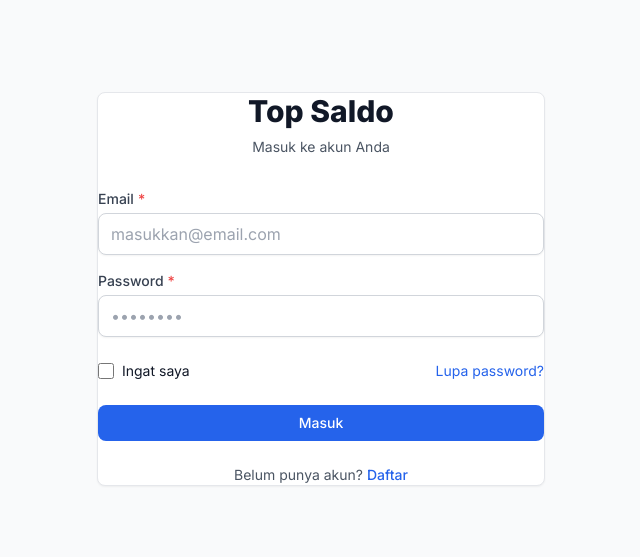
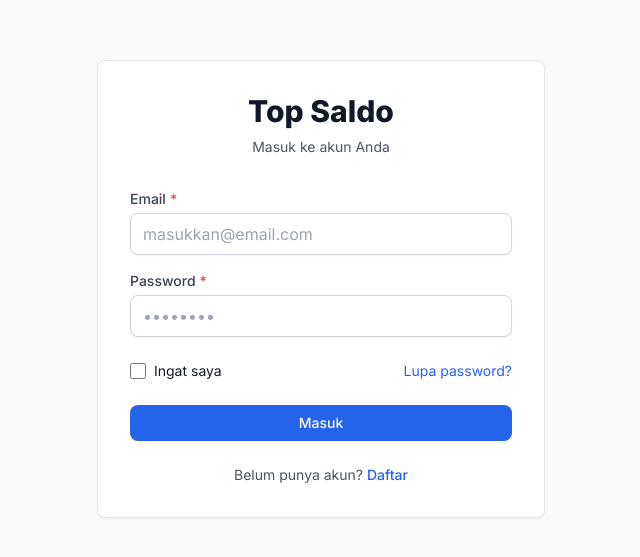
Before and after one commit to RohmanXmonitoring/top-saldo, a Next.js app: page /login in a window 1280 px wide. Shown: the part 111-668 px from the top of the page, without its empty margins (319-959 px from the left). Built offline with nearby package versions, Linux system fonts and the light colour scheme; no server answers.

Commit message:
Adjust padding of Card component in login page
Updated Card component padding for better layout.

```diff
--- a/app/(auth)/login/page.tsx
+++ b/app/(auth)/login/page.tsx
@@ -51,7 +51,7 @@ export default function LoginPage() {
 
   return (
     <div className="min-h-screen flex items-center justify-center bg-gray-50 dark:bg-gray-900 py-12 px-4 sm:px-6 lg:px-8">
-      <Card className="w-full max-w-md">
+      <Card className="w-full max-w-md p-6 md:p-8">
         <div className="text-center">
           <h2 className="text-3xl font-extrabold text-gray-900 dark:text-white">
             Top Saldo
@@ -114,4 +114,4 @@ export default function LoginPage() {
       </Card>
     </div>
   );
-      }
+}
```
